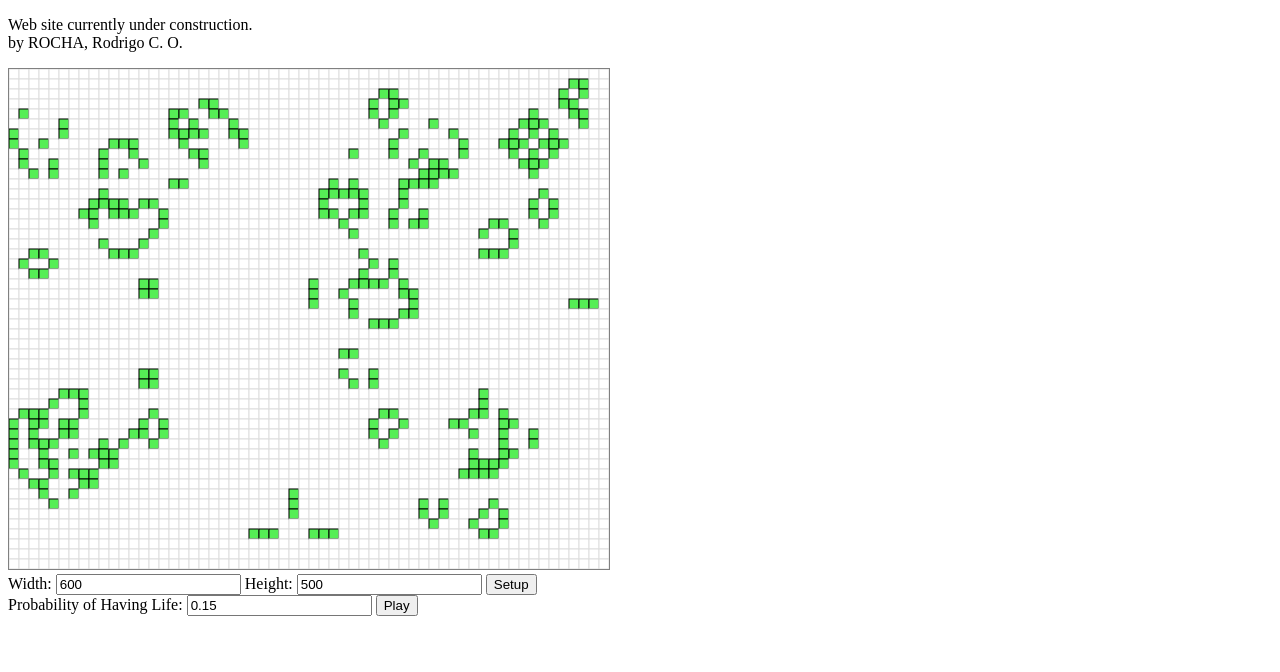
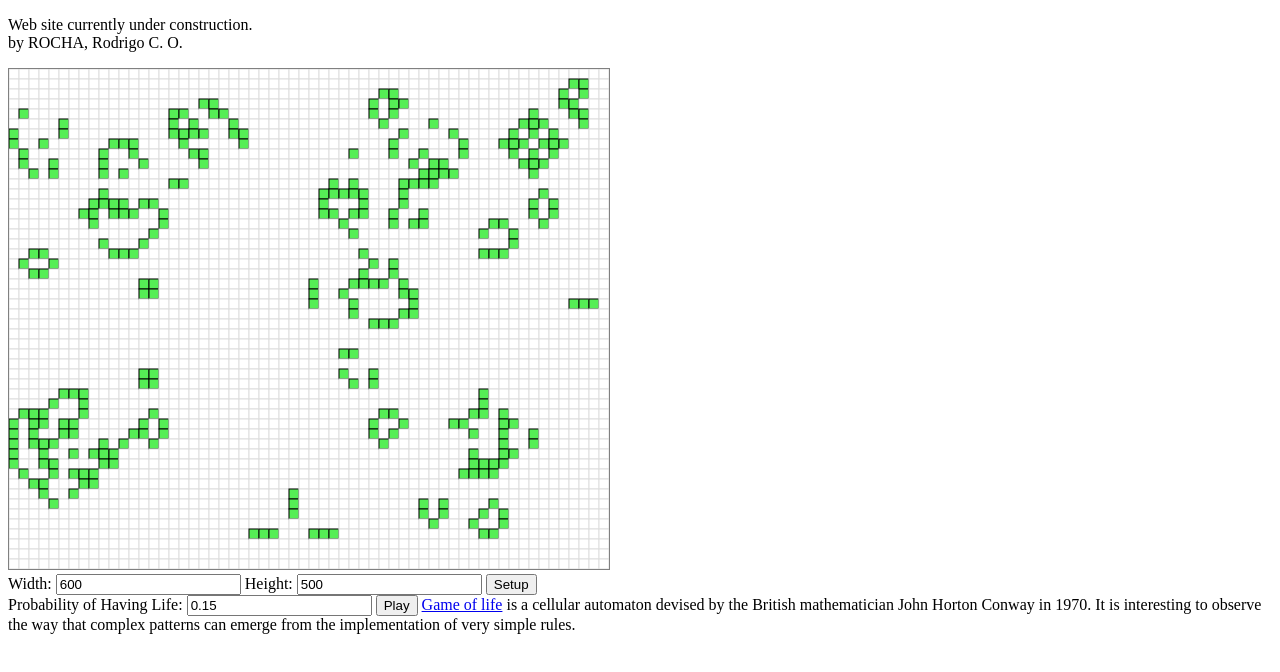
Before and after one commit to rcorcs/rcorcs.github.io, a plain HTML site: page index.html in a window 1280 px wide. Drawn offline with Linux system fonts and the light colour scheme.

Commit message:
Initial commit

```diff
--- a/index.html
+++ b/index.html
@@ -28,6 +28,7 @@
    <br/>
 	Probability of Having Life: <input type="text" name="probLife" id="probLife" value="0.15"></input>
    <button type="button" onclick="play();">Play</button>
+   <a href="http://en.wikipedia.org/wiki/Conway's_Game_of_Life">Game of life</a> is a cellular automaton devised by the British mathematician John Horton Conway in 1970. It is interesting to observe the way that complex patterns can emerge from the implementation of very simple rules.
 </body>
 
 </html>
```
